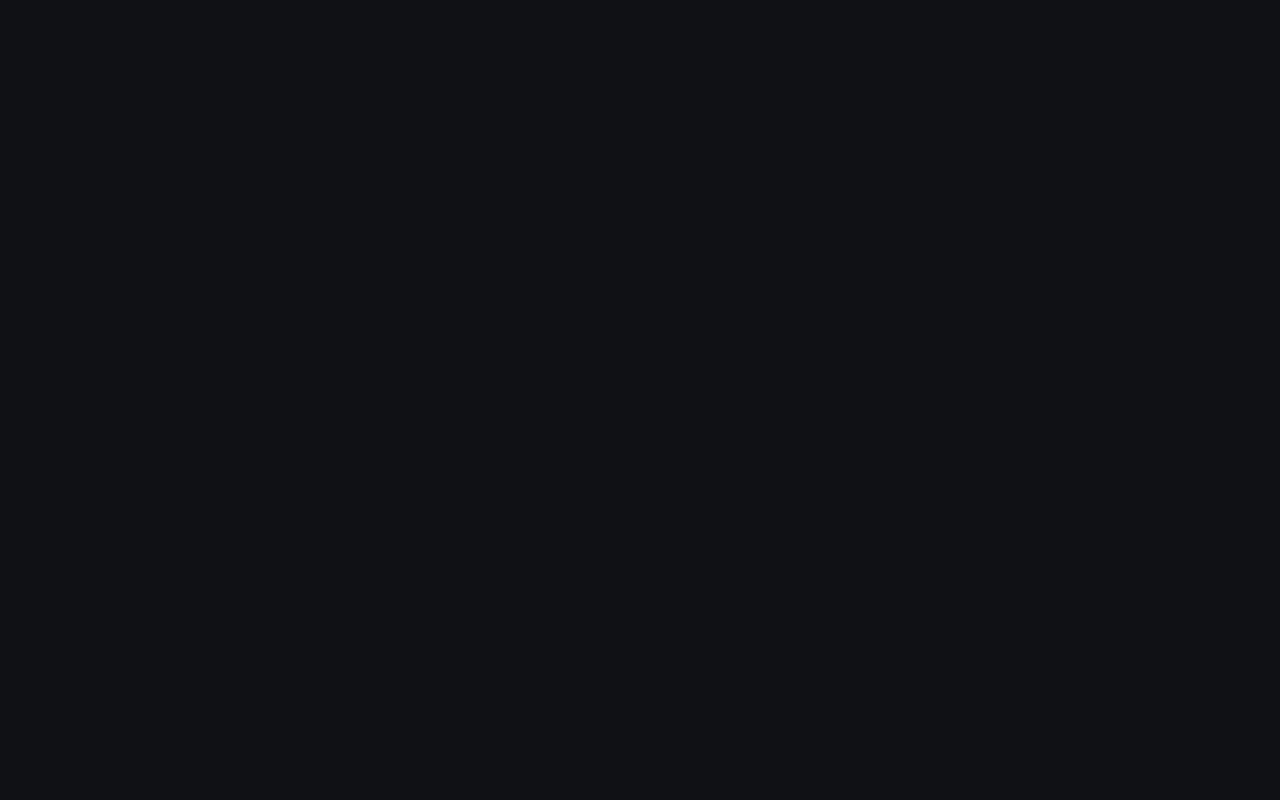
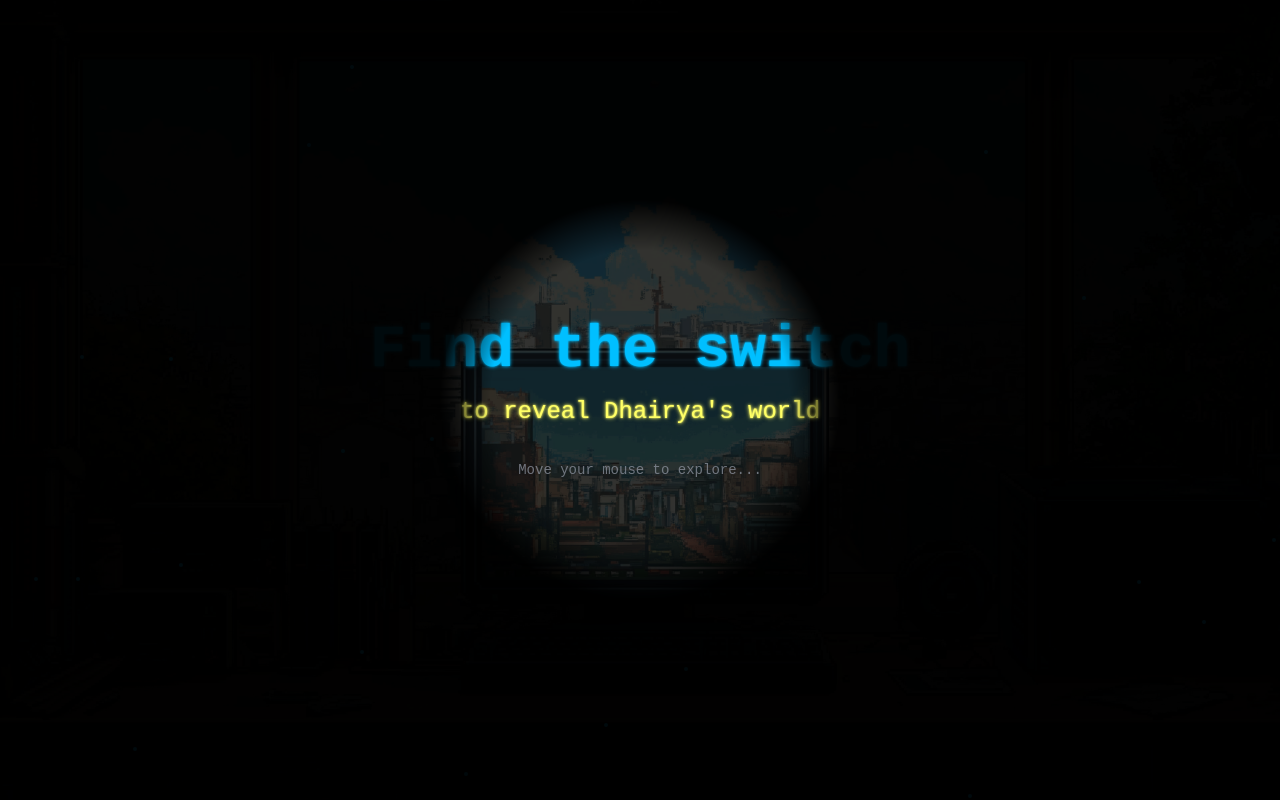
Before and after one commit to DhairyaDutt/Portfolio_2025, a React (Vite) app: page / in a window 1280 px wide. Built offline with nearby package versions, Linux system fonts and the light colour scheme.

Commit message:
latest changes 2.0

```diff
--- a/src/App.tsx
+++ b/src/App.tsx
@@ -14,7 +14,7 @@ const App = () => (
     <TooltipProvider>
       <Toaster />
       <Sonner />
-      <BrowserRouter basename="/Portfolio_2025/">
+      <BrowserRouter>
         <Routes>
           <Route path="/" element={<Landing />} />
           <Route path="/portfolio" element={<Portfolio />} />
--- a/src/pages/Landing.tsx
+++ b/src/pages/Landing.tsx
@@ -13,7 +13,7 @@ const Landing = () => {
       <div
         className="min-h-screen bg-black flex items-center justify-center relative"
         style={{
-          backgroundImage: `url(lovable-uploads/6a2a7baa-b45f-43b1-987a-1dc481c1f085.png)`,
+          backgroundImage: `url(/lovable-uploads/6a2a7baa-b45f-43b1-987a-1dc481c1f085.png)`,
           backgroundSize: 'cover',
           backgroundPosition: 'center',
           backgroundAttachment: 'fixed',
--- a/src/pages/Portfolio.tsx
+++ b/src/pages/Portfolio.tsx
@@ -9,7 +9,7 @@ const Portfolio = () => {
     <div
       className="min-h-screen relative"
       style={{
-        backgroundImage: `url(lovable-uploads/6a2a7baa-b45f-43b1-987a-1dc481c1f085.png)`,
+        backgroundImage: `url(/lovable-uploads/6a2a7baa-b45f-43b1-987a-1dc481c1f085.png)`,
         backgroundSize: 'cover',
         backgroundPosition: 'center',
         backgroundAttachment: 'fixed',
--- a/vite.config.ts
+++ b/vite.config.ts
@@ -5,7 +5,7 @@ import { componentTagger } from "lovable-tagger";
 
 // https://vitejs.dev/config/
 export default defineConfig(({ mode }) => ({
-  base: '/Portfolio_2025/',
+  base: '/',
   server: {
     host: "::",
     port: 8080,
```
